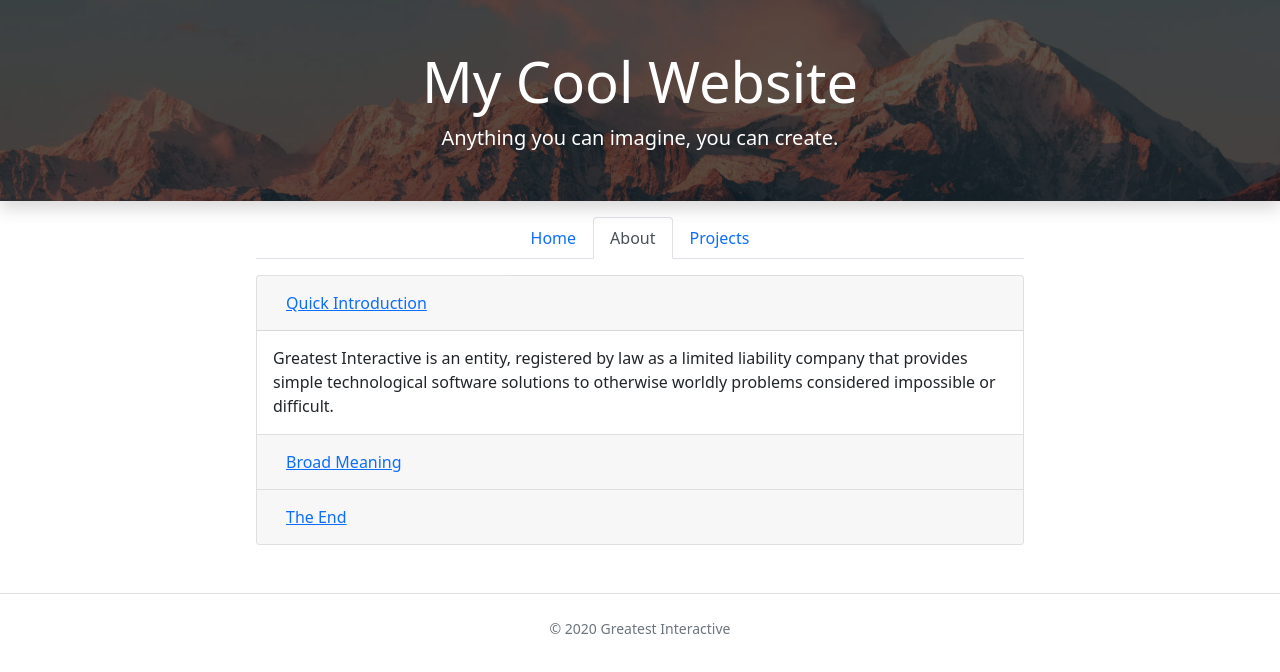
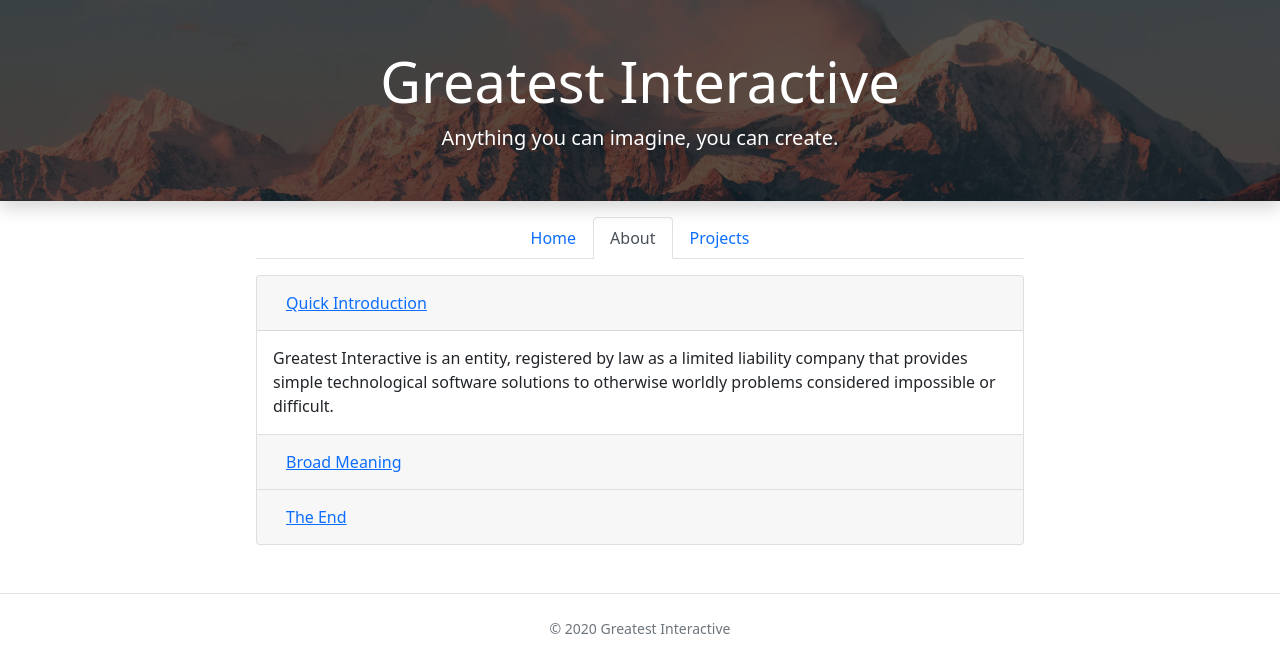
Before and after one commit to greatest-interactive/greatest-interactive-v3, a plain HTML site: page about.html in a window 1280 px wide. Drawn offline with nearby package versions, Linux system fonts and the light colour scheme.

Commit message:
Update about.html

```diff
--- a/about.html
+++ b/about.html
@@ -8,7 +8,7 @@
   </head>
   <body>
     <div class="my-bg-photo bg-secondary text-white py-5 text-center shadow">
-      <h1 class="display-4">My Cool Website</h1>
+      <h1 class="display-4">Greatest Interactive</h1>
       <p class="lead mb-0">Anything you can imagine, you can create.</p>
     </div>
 
```
